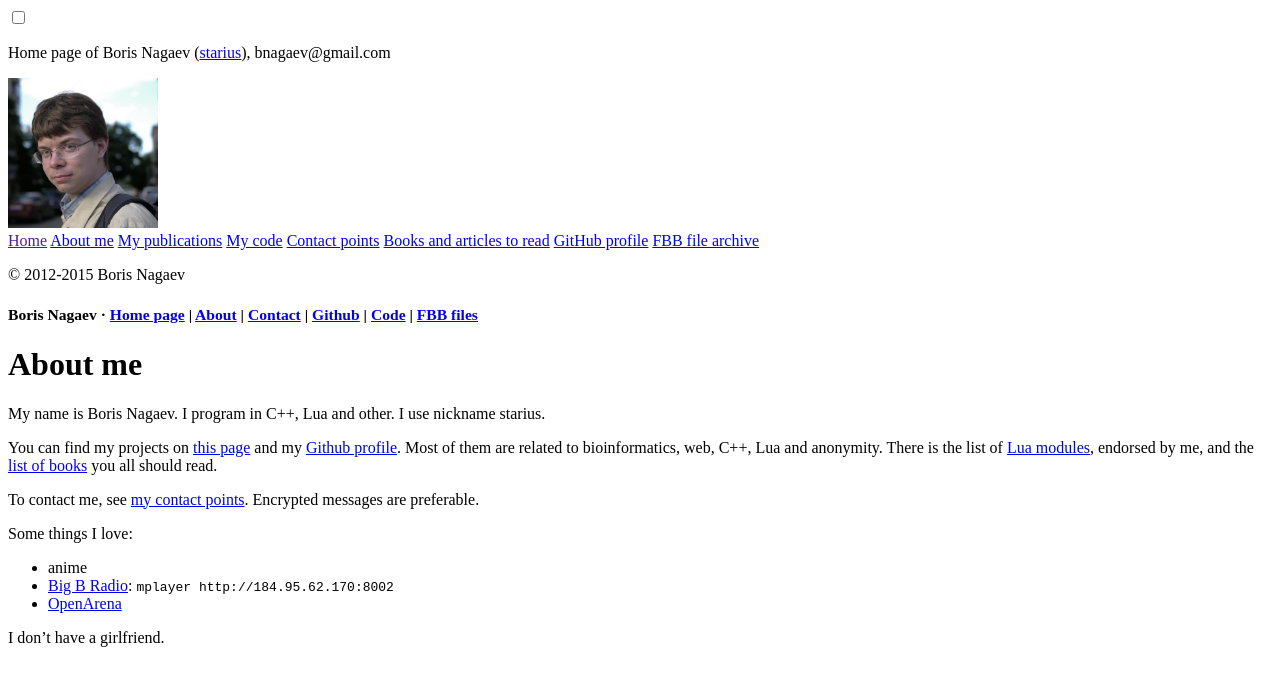
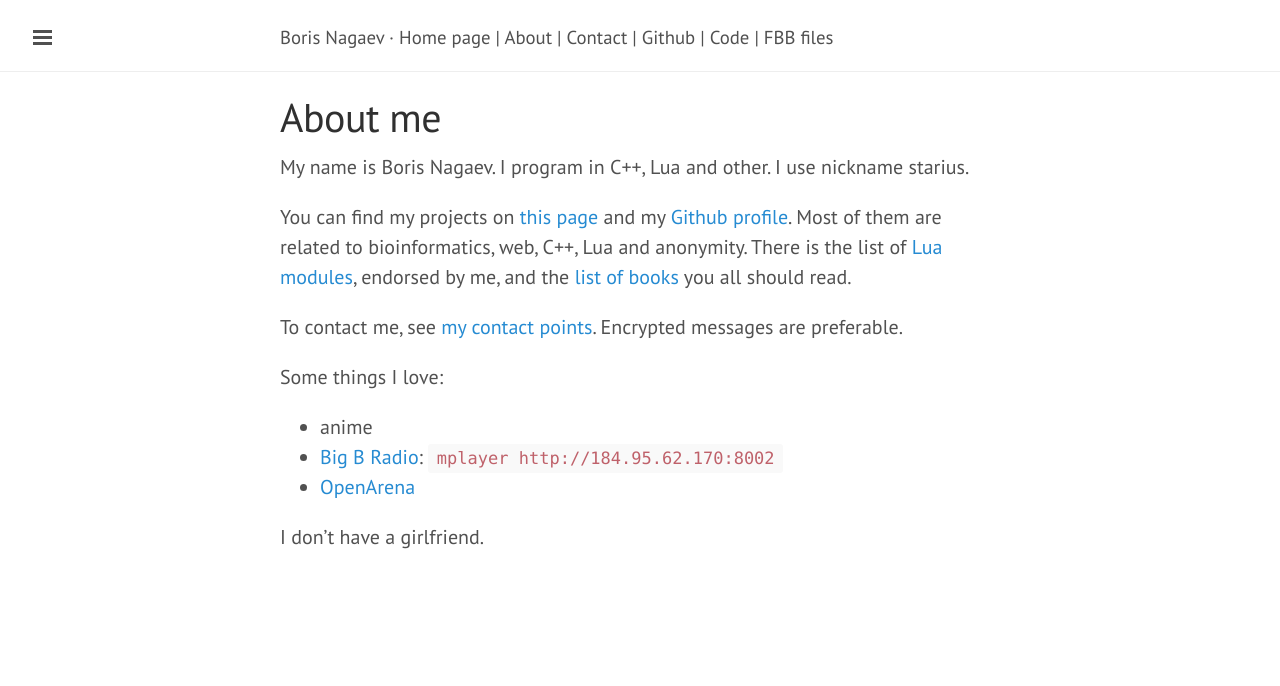
Before and after one commit to starius/starius.github.io, a Jekyll site: the page built from about.md, in a window 1280 px wide. Shown: the top 686 px of the page. Built offline with Jekyll 4.4.1, drawn with Linux system fonts in a browser that asks for light colours.

Commit message:
Switch from baseurl to using relative_url
Latest GitHub pages converts baseurl of '/' to ''.
github/pages-gem#460

```diff
--- a/404.html
+++ b/404.html
@@ -6,5 +6,5 @@
 
 <div class="page">
   <h1 class="page-title">404: Page not found</h1>
-  <p class="lead">Sorry, we've misplaced that URL or it's pointing to something that doesn't exist. <a href="{{ site.baseurl }}">Head back home</a> to try finding it again.</p>
+  <p class="lead">Sorry, we've misplaced that URL or it's pointing to something that doesn't exist. <a href="{{ "/" | relative_url }}">Head back home</a> to try finding it again.</p>
 </div>
--- a/_config.yml
+++ b/_config.yml
@@ -12,7 +12,6 @@
 tagline:             'Home page'
 description:         'Home page of Boris Nagaev (<a href="https://keybase.io/starius">starius</a>), bnagaev@gmail.com'
 url:                 http://starius.ru
-baseurl:             /
 paginate:            5
 gems:
  - jekyll-paginate
--- a/_includes/head.html
+++ b/_includes/head.html
@@ -15,14 +15,14 @@
   </title>
 
   <!-- CSS -->
-  <link rel="stylesheet" href="{{ site.baseurl }}public/css/poole.css">
-  <link rel="stylesheet" href="{{ site.baseurl }}public/css/syntax.css">
-  <link rel="stylesheet" href="{{ site.baseurl }}public/css/lanyon.css">
+  <link rel="stylesheet" href="{{ "/" | relative_url }}public/css/poole.css">
+  <link rel="stylesheet" href="{{ "/" | relative_url }}public/css/syntax.css">
+  <link rel="stylesheet" href="{{ "/" | relative_url }}public/css/lanyon.css">
   <link rel="stylesheet" href="http://fonts.googleapis.com/css?family=PT+Serif:400,400italic,700%7CPT+Sans:400">
 
   <!-- Icons -->
-  <link rel="apple-touch-icon-precomposed" sizes="144x144" href="{{ site.baseurl }}public/apple-touch-icon-precomposed.png">
-  <link rel="shortcut icon" href="{{ site.baseurl }}public/favicon.ico">
+  <link rel="apple-touch-icon-precomposed" sizes="144x144" href="{{ "/" | relative_url }}public/apple-touch-icon-precomposed.png">
+  <link rel="shortcut icon" href="{{ "/" | relative_url }}public/favicon.ico">
 
   <!-- RSS -->
   <link rel="alternate" type="application/rss+xml" title="RSS" href="/atom.xml">
--- a/_includes/sidebar.html
+++ b/_includes/sidebar.html
@@ -10,7 +10,7 @@
   </div>
 
   <nav class="sidebar-nav">
-    <a class="sidebar-nav-item{% if page.url == site.baseurl %} active{% endif %}" href="{{ site.baseurl }}">Home</a>
+    <a class="sidebar-nav-item{% if page.url == "/" | relative_url %} active{% endif %}" href="{{ "/" | relative_url }}">Home</a>
 
     {% comment %}
       The code below dynamically generates a sidebar nav of pages with
--- a/index.html
+++ b/index.html
@@ -22,15 +22,15 @@
 
 <div class="pagination">
   {% if paginator.next_page %}
-    <a class="pagination-item older" href="{{ site.baseurl }}page{{paginator.next_page}}">Older</a>
+    <a class="pagination-item older" href="{{ "/" | relative_url }}page{{paginator.next_page}}">Older</a>
   {% else %}
     <span class="pagination-item older">Older</span>
   {% endif %}
   {% if paginator.previous_page %}
     {% if paginator.page == 2 %}
-      <a class="pagination-item newer" href="{{ site.baseurl }}">Newer</a>
+      <a class="pagination-item newer" href="{{ "/" | relative_url }}">Newer</a>
     {% else %}
-      <a class="pagination-item newer" href="{{ site.baseurl }}page{{paginator.previous_page}}">Newer</a>
+      <a class="pagination-item newer" href="{{ "/" | relative_url }}page{{paginator.previous_page}}">Newer</a>
     {% endif %}
   {% else %}
     <span class="pagination-item newer">Newer</span>
```
